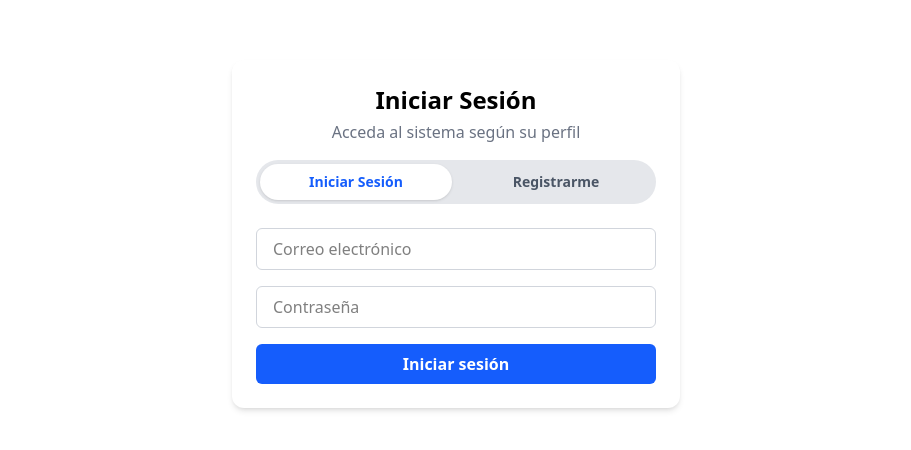
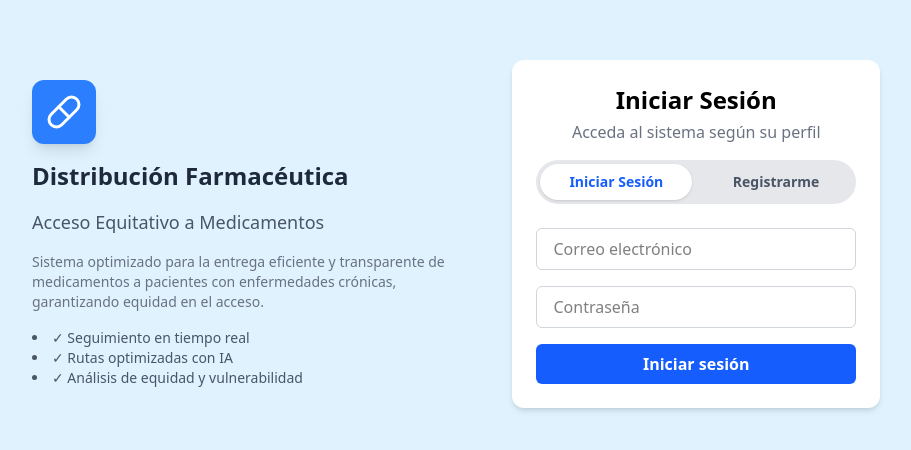
Before and after one commit to IngAlim2023/SENASOFT_GLOBANT, a React (Vite) app: page / in a window 1280 px wide. Shown: the part 166-616 px from the top of the page, without its empty margins (184-1095 px from the left). Built offline with nearby package versions, Linux system fonts and the light colour scheme; no server answers.

Commit message:
Estilos Home

```diff
--- a/src/pages/Home.jsx
+++ b/src/pages/Home.jsx
@@ -1,18 +1,47 @@
 import { useState } from "react";
 import Register from "../components/home/Register";
 import Login from "../components/home/Login";
+import { LuPill } from "react-icons/lu";
 
 const Home = () => {
-  const [login, setLogin] = useState(true)
+  const [login, setLogin] = useState(true);
+
   return (
-    <div className="w-screen h-screen flex justify-center items-center flex-col">
+    <div className="w-screen h-screen flex justify-center items-center  bg-sky-100">
+      <div className="w-full max-w-4xl flex flex-col md:flex-row items-center justify-between gap-10 p-6 ">
+        {/* Información */}
+        <div className="flex flex-col gap-4 max-w-md text-center md:text-left">
+          <div className="w-16 h-16 flex items-center justify-center bg-blue-500 text-white rounded-xl shadow-lg">
+            <LuPill className="text-4xl" />
+          </div>
 
-      {login ?(
-        <Login login={login} setLogin={setLogin}/>
+          <h1 className="text-2xl font-semibold text-gray-800">
+            Distribución Farmacéutica
+          </h1>
+          <h2 className="text-lg text-gray-600">
+            Acceso Equitativo a Medicamentos
+          </h2>
+          <p className="text-sm text-gray-500">
+            Sistema optimizado para la entrega eficiente y transparente de
+            medicamentos a pacientes con enfermedades crónicas, garantizando
+            equidad en el acceso.
+          </p>
+          <ul className="text-sm text-gray-600 list-disc list-inside">
+            <li>✓ Seguimiento en tiempo real</li>
+            <li>✓ Rutas optimizadas con IA</li>
+            <li>✓ Análisis de equidad y vulnerabilidad</li>
+          </ul>
+        </div>
 
-      ):(
-        <Register login={login} setLogin={setLogin}/>
-      )}
+        {/* Formulario Login/Register */}
+        <div className="w-full max-w-sm">
+          {login ? (
+            <Login login={login} setLogin={setLogin} />
+          ) : (
+            <Register login={login} setLogin={setLogin} />
+          )}
+        </div>
+      </div>
     </div>
   );
 };
```
